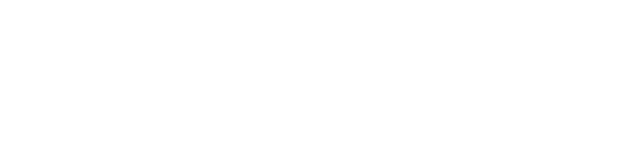
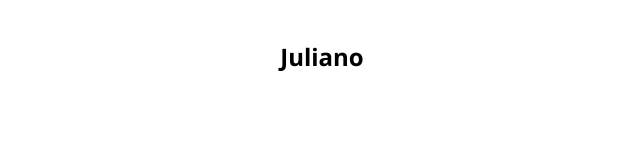
Before and after one commit to julianoventola/teste, a plain HTML site: page index.html in a window 1280 px wide. Shown: the whole page, without its empty margins (318-958 px from the left). Drawn offline with Linux system fonts and the light colour scheme.

Commit message:
feat: add header in index.html

```diff
--- a/index.css
+++ b/index.css
@@ -4,3 +4,10 @@
   box-sizing: border-box;
   font-family: 'Segoe UI', Tahoma, Geneva, Verdana, sans-serif;
 }
+
+.title {
+  font-size: 24px;
+  text-align: center;
+  width: 50%;
+  margin: 40px auto 0;
+}
--- a/index.html
+++ b/index.html
@@ -9,7 +9,9 @@
 </head>
 
 <body>
-  <header></header>
+  <header>
+    <h1 class="title">Juliano</h1>
+  </header>
   <main></main>
   <footer></footer>
 </body>
```
